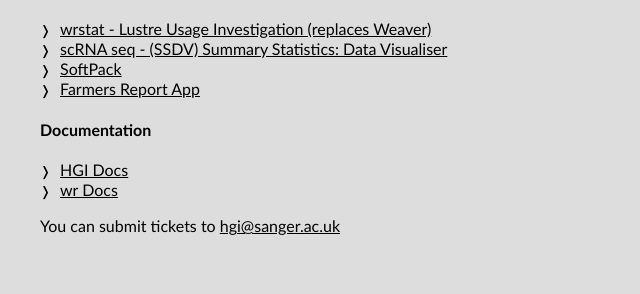
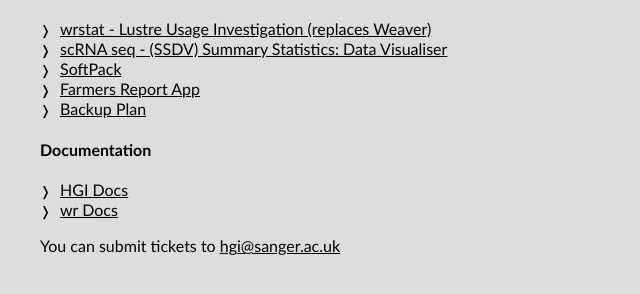
Before and after one commit to wtsi-hgi/wtsi-hgi.github.io, a plain HTML site: page index.html in a window 1280 px wide. Shown: the part 122-416 px from the top of the page, without its empty margins (0-640 px from the left). Drawn offline with Linux system fonts and the light colour scheme.

Commit message:
Add a link to a backup plan page

```diff
--- a/index.html
+++ b/index.html
@@ -12,6 +12,7 @@
 		<li><a href="https://apps.hgi.sanger.ac.uk/scrna/?project=Cardinal_Analysis_GT">scRNA seq - (SSDV) Summary Statistics: Data Visualiser</a></li>
 		<li><a href="https://apps.hgi.sanger.ac.uk/softpack">SoftPack</a></li>
 		<li><a href="http://farmer.hgi.sanger.ac.uk:8080/app/farmer_dashboard">Farmers Report App</a></li>
+		<li><a href="https://apps.hgi.sanger.ac.uk/backup-plan/">Backup Plan</a></li>
 	</ul>
 
 	<h4>Documentation</h4>
```
